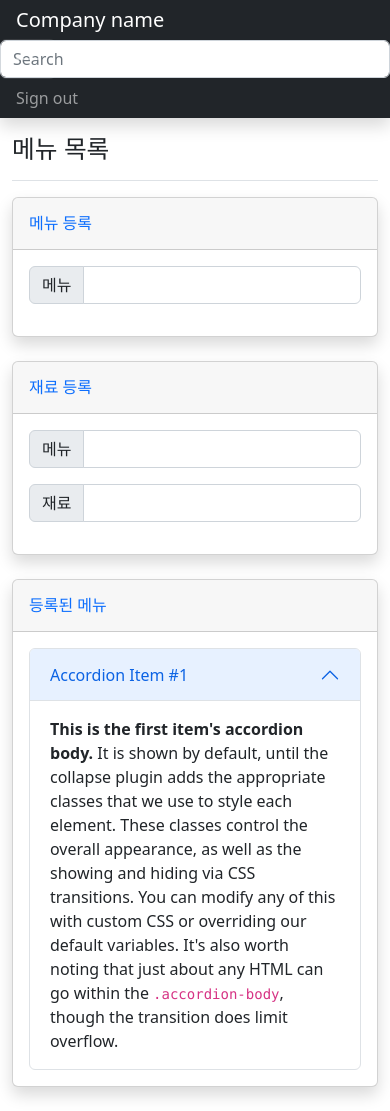
After one commit to sangheon1204/store_managment, a Flask app: page /menu_list in a window 390 px wide. The commit adds this page. Run offline with Flask 2, Linux system fonts and the light colour scheme; some libraries are stand-ins or nearby versions; some web fonts are replaced.

Commit message:
페이지 초기 설정

```diff
--- a/app.py
+++ b/app.py
@@ -358,6 +358,21 @@ def bucket_post():
 
     return jsonify({'msg': '등록완료'})
 
+@app.route('/partner_list')
+def partner_list():
+    return render_template("partner_list.html")
+
+@app.route('/menu_list')
+def menu_list():
+    return render_template("menu_list.html")
+
+@app.route('/order_list')
+def order_list():
+    return render_template("order_list.html")
+
+@app.route('/price_setting')
+def price_setting():
+    return render_template("price_setting.html")
 
 if __name__ == '__main__':
     app.run('0.0.0.0', port=5000, debug=True)
--- /dev/null
+++ b/static/JS/LOGOUT.js
@@ -0,0 +1,5 @@
+function logout() {
+    $.removeCookie('mytoken');
+    alert('로그아웃!')
+    window.location.href = '/login'
+}
--- /dev/null
+++ b/static/JS/MENU.js
@@ -0,0 +1,15 @@
+function partner_list() {
+    window.location.href = '/partner_list';
+}
+
+function menu_list() {
+    window.location.href = '/menu_list';
+}
+
+function order_list() {
+    window.location.href = '/order_list';
+}
+
+function price_setting() {
+    window.location.href = '/price_setting';
+}
--- a/templates/COMMON/font.html
+++ b/templates/COMMON/font.html
@@ -1,3 +1,4 @@
 <link rel="preconnect" href="https://fonts.googleapis.com">
 <link rel="preconnect" href="https://fonts.gstatic.com" crossorigin>
 <link href="https://fonts.googleapis.com/css2?family=Kdam+Thmor+Pro&display=swap" rel="stylesheet">
+<link href="https://fonts.googleapis.com/css2?family=Gowun+Dodum&display=swap" rel="stylesheet">
--- a/templates/COMMON/head.html
+++ b/templates/COMMON/head.html
@@ -7,3 +7,6 @@
         integrity="sha384-kenU1KFdBIe4zVF0s0G1M5b4hcpxyD9F7jL+jjXkk+Q2h455rYXK/7HAuoJl+0I4"
         crossorigin="anonymous"></script>
 <script type="text/javascript" src="https://cdnjs.cloudflare.com/ajax/libs/jquery-cookie/1.4.1/jquery.cookie.min.js"></script>
+<script src="https://cdnjs.cloudflare.com/ajax/libs/Chart.js/2.5.0/Chart.min.js"></script>
+<script src="{{ url_for('static', filename='JS/LOGOUT.js') }}" > </script>
+<script src="{{ url_for('static', filename='JS/MENU.js') }}" > </script>
--- /dev/null
+++ b/templates/menu_list.html
@@ -0,0 +1,184 @@
+<!DOCTYPE html>
+<html lang="en">
+<head>
+    <meta charset="utf-8">
+    <meta name="viewport" content="width=device-width, initial-scale=1">
+    <meta name="description" content="">
+    <meta name="author" content="Mark Otto, Jacob Thornton, and Bootstrap contributors">
+    <meta name="generator" content="Hugo 0.88.1">
+    <title>거래처 목록 ∙ 설정</title>
+
+    <link rel="canonical" href="https://getbootstrap.com/docs/5.1/examples/dashboard/">
+
+    {%include 'COMMON/head.html'%}
+    {%include 'COMMON/font.html'%}
+</head>
+<body>
+<header class="navbar navbar-dark sticky-top bg-dark flex-md-nowrap p-0 shadow">
+    <a class="navbar-brand col-md-3 col-lg-2 me-0 px-3" href="/">Company name</a>
+    <button class="navbar-toggler position-absolute d-md-none collapsed" type="button" data-bs-toggle="collapse"
+            data-bs-target="#sidebarMenu" aria-controls="sidebarMenu" aria-expanded="false"
+            aria-label="Toggle navigation">
+        <span class="navbar-toggler-icon"></span>
+    </button>
+    <input class="form-control form-control-dark w-100" type="text" placeholder="Search" aria-label="Search">
+    <div class="navbar-nav">
+        <div class="nav-item text-nowrap">
+            <a class="nav-link px-3" onclick="logout();">Sign out</a>
+        </div>
+    </div>
+</header>
+
+<div class="container-fluid">
+    <div class="row">
+        <nav id="sidebarMenu" class="col-md-3 col-lg-2 d-md-block bg-light sidebar collapse">
+            <div class="position-sticky pt-3">
+                <ul class="nav flex-column">
+                    <li class="nav-item">
+                        <a class="nav-link active" aria-current="page" href="javascript:partner_list();">
+                            <span data-feather="home"></span>
+                            거래처 설정
+                        </a>
+                    </li>
+                    <li class="nav-item">
+                        <a class="nav-link" href="javascript:order_list();">
+                            <span data-feather="file"></span>
+                            주문 목록
+                        </a>
+                    </li>
+                    <li class="nav-item">
+                        <a class="nav-link" href="javascript:menu_list();">
+                            <span data-feather="shopping-cart"></span>
+                            메뉴 목록
+                        </a>
+                    </li>
+                    <li class="nav-item">
+                        <a class="nav-link" href="javascript:price_setting();">
+                            <span data-feather="users"></span>
+                            단가 설정
+                        </a>
+                    </li>
+                    <li class="nav-item">
+                        <a class="nav-link" href="#">
+                            <span data-feather="bar-chart-2"></span>
+                            Reports
+                        </a>
+                    </li>
+                    <li class="nav-item">
+                        <a class="nav-link" href="#">
+                            <span data-feather="layers"></span>
+                            Integrations
+                        </a>
+                    </li>
+                </ul>
+
+                <h6
+                        class="sidebar-heading d-flex justify-content-between align-items-center px-3 mt-4 mb-1 text-muted">
+                    <span>Saved reports</span>
+                    <a class="link-secondary" href="#" aria-label="Add a new report">
+                        <span data-feather="plus-circle"></span>
+                    </a>
+                </h6>
+                <ul class="nav flex-column mb-2">
+                    <li class="nav-item">
+                        <a class="nav-link" href="#">
+                            <span data-feather="file-text"></span>
+                            Current month
+                        </a>
+                    </li>
+                    <li class="nav-item">
+                        <a class="nav-link" href="#">
+                            <span data-feather="file-text"></span>
+                            Last quarter
+                        </a>
+                    </li>
+                    <li class="nav-item">
+                        <a class="nav-link" href="#">
+                            <span data-feather="file-text"></span>
+                            Social engagement
+                        </a>
+                    </li>
+                    <li class="nav-item">
+                        <a class="nav-link" href="#">
+                            <span data-feather="file-text"></span>
+                            Year-end sale
+                        </a>
+                    </li>
+                </ul>
+            </div>
+        </nav>
+        <main class="col-md-9 ms-sm-auto col-lg-10 px-md-4">
+            <div class="d-flex justify-content-between flex-wrap flex-md-nowrap align-items-center pt-3 pb-2 mb-3 border-bottom">
+                <h1 class="h2">메뉴 목록</h1>
+            </div>
+            <div class="row">
+                <div class="col-lg-6">
+                    <div class="card shadow mb-4">
+                        <div class="card-header py-3">
+                            <h6 class="m-0 font-weight-bold text-primary">메뉴 등록</h6>
+                        </div>
+                        <div class="card-body">
+                            <div class="input-group mb-3">
+                                <span class="input-group-text" id="inputGroup-sizing-default">메뉴</span>
+                                <input type="text" class="form-control" aria-label="Sizing example input"
+                                       aria-describedby="inputGroup-sizing-default">
+                            </div>
+                        </div>
+                    </div>
+                    <div class="card shadow mb-4">
+                        <div class="card-header py-3">
+                            <h6 class="m-0 font-weight-bold text-primary">재료 등록</h6>
+                        </div>
+                        <div class="card-body">
+                            <div class="input-group mb-3">
+                                <span class="input-group-text" id="inputGroup-sizing-default">메뉴</span>
+                                <input type="text" class="form-control" aria-label="Sizing example input"
+                                       aria-describedby="inputGroup-sizing-default">
+                            </div>
+                            <div class="input-group mb-3">
+                                <span class="input-group-text" id="inputGroup-sizing-default">재료</span>
+                                <input type="text" class="form-control" aria-label="Sizing example input"
+                                       aria-describedby="inputGroup-sizing-default">
+                            </div>
+                        </div>
+                    </div>
+                </div>
+
+                <div class="col-lg-6">
+                    <div class="card shadow mb-4">
+                        <div class="card-header py-3">
+                            <h6 class="m-0 font-weight-bold text-primary">등록된 메뉴</h6>
+                        </div>
+                        <div class="card-body">
+                            <div class="accordion" id="accordionExample">
+                                <div class="accordion-item">
+                                    <h2 class="accordion-header" id="headingOne">
+                                        <button class="accordion-button" type="button" data-bs-toggle="collapse"
+                                                data-bs-target="#collapseOne" aria-expanded="true"
+                                                aria-controls="collapseOne">
+                                            Accordion Item #1
+                                        </button>
+                                    </h2>
+                                    <div id="collapseOne" class="accordion-collapse collapse show"
+                                         aria-labelledby="headingOne" data-bs-parent="#accordionExample">
+                                        <div class="accordion-body">
+                                            <strong>This is the first item's accordion body.</strong> It is shown by
+                                            default, until the collapse plugin adds the appropriate classes that we use
+                                            to style each element. These classes control the overall appearance, as well
+                                            as the showing and hiding via CSS transitions. You can modify any of this
+                                            with custom CSS or overriding our default variables. It's also worth noting
+                                            that just about any HTML can go within the <code>.accordion-body</code>,
+                                            though the transition does limit overflow.
+                                        </div>
+                                    </div>
+                                </div>
+                            </div>
+                        </div>
+                    </div>
+                </div>
+        </main>
+    </div>
+</div>
+
+</body>
+</html>
--- a/templates/temp_main.html
+++ b/templates/temp_main.html
@@ -2,7 +2,7 @@
 <html lang="en">
 <head>
     <meta charset="UTF-8">
-    <title>Title</title>
+    <title>MAIN</title>
 </head>
 <body>
 
```
Also changed, not shown: templates/index.html (+12 -34 lines), templates/order_list.html (added, +167 -0 lines), templates/partner_list.html (added, +120 -0 lines), templates/price_setting.html (added, +120 -0 lines).
